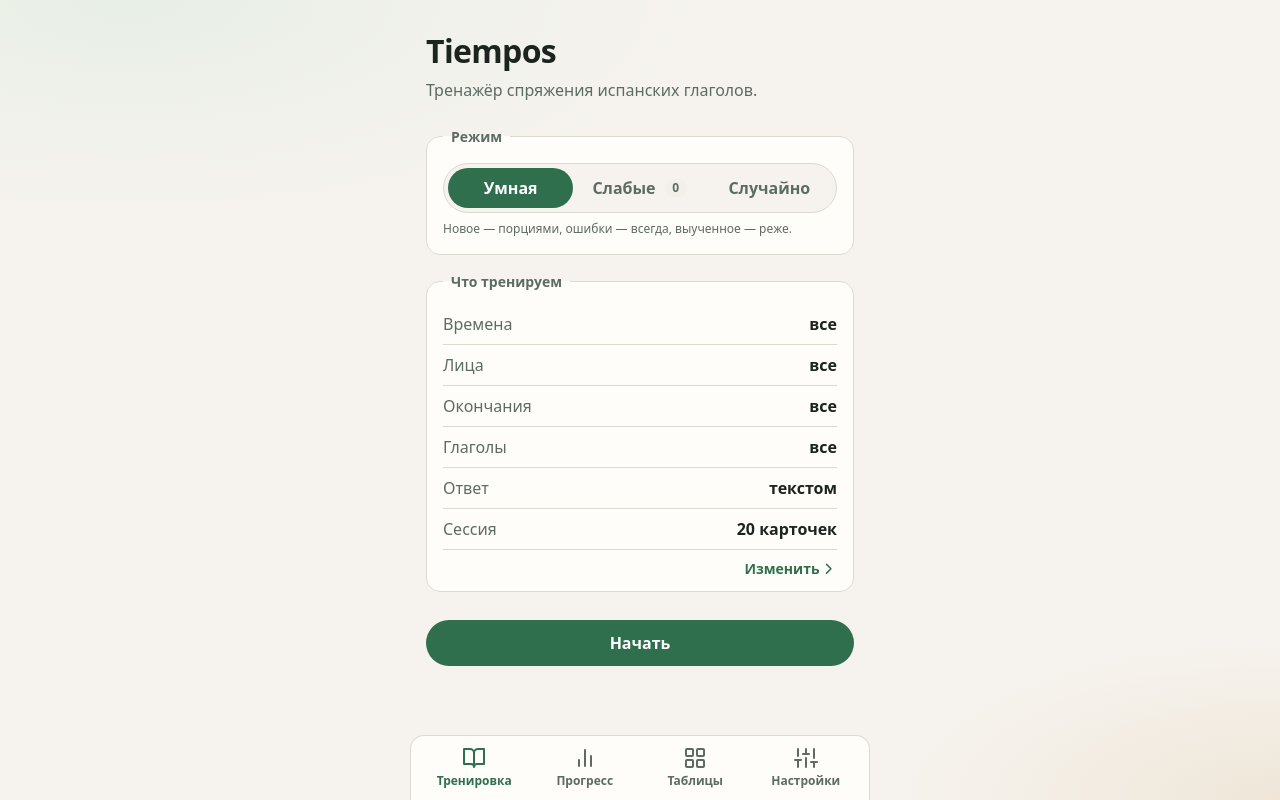
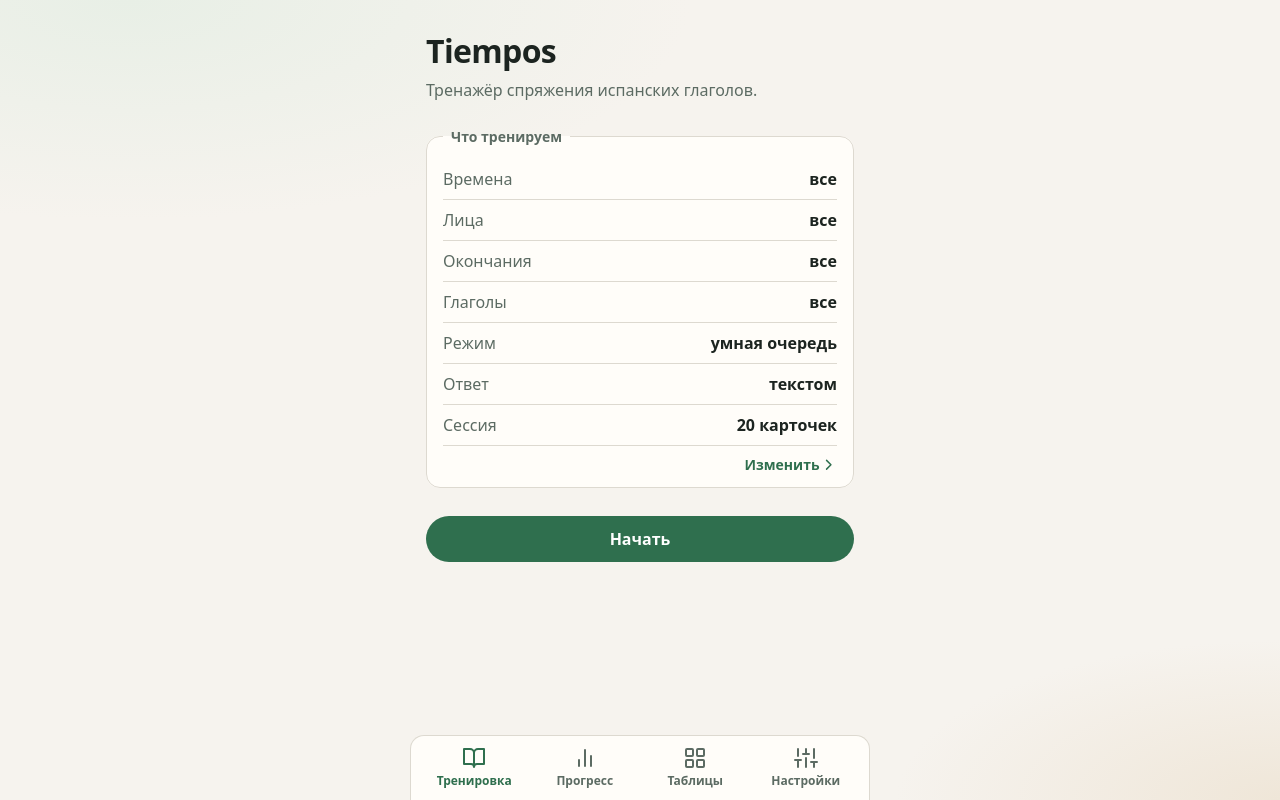
Before and after one commit to bartenev/tiempos, a Vue app: page / in a window 1280 px wide. Built offline with nearby package versions, Linux system fonts and the light colour scheme.

Commit message:
Move the session mode switch from home to settings
The home summary gets a «Режим» row (with the weak count in «только
слабые»), and the empty-weak notice now points to settings.

Co-Authored-By: Claude Opus 5.5 <noreply@anthropic.com>

```diff
--- a/src/components/HomePanel.vue
+++ b/src/components/HomePanel.vue
@@ -5,7 +5,7 @@ import { cellsForConfig, weakCount } from '../lib/session'
 import { bookConfigFromSettings, configFromSettings } from '../lib/settings'
 import { settings } from '../lib/settingsState'
 import { describeBook, describeSettings } from '../lib/settingsSummary'
-import type { BookConfig, SessionConfig, SessionMode, Track } from '../types'
+import type { BookConfig, SessionConfig, Track } from '../types'
 import Icon from './Icon.vue'
 
 defineProps<{
@@ -21,22 +21,6 @@ const emit = defineEmits<{
 const TRACKS: { track: Track; label: string }[] = [
   { track: 'verbs', label: 'Глаголы' },
   { track: 'book', label: 'Учебник' },
-]
-
-const MODES: { mode: SessionMode; label: string; hint: string; bookHint?: string }[] = [
-  {
-    mode: 'smart',
-    label: 'Умная',
-    hint: 'Новое — порциями, ошибки — всегда, выученное — реже.',
-    bookHint: 'Новое — глава за главой, ошибки — всегда, выученное — реже.',
-  },
-  {
-    mode: 'weak',
-    label: 'Слабые',
-    hint: 'Только формы, где были ошибки.',
-    bookHint: 'Только упражнения, где были ошибки.',
-  },
-  { mode: 'random', label: 'Случайно', hint: 'Равномерно, без учёта прогресса.' },
 ]
 
 /** Тренажёр артиклей — статическая страница из public/articulos (собрана в проекте espanol). */
@@ -63,11 +47,6 @@ const formsCount = computed(() => {
 const summary = computed(() => describeSettings(settings))
 
 const bookSummary = computed(() => describeBook(settings))
-
-const modeHint = computed(() => {
-  const mode = MODES.find((m) => m.mode === settings.mode)!
-  return isBook.value ? mode.bookHint ?? mode.hint : mode.hint
-})
 
 const canStart = computed(() => {
   if (formsCount.value === 0) return false
@@ -109,30 +88,6 @@ function start() {
       </button>
     </div>
 
-    <fieldset class="group home__mode">
-      <legend class="group__legend home__mode-legend">Режим</legend>
-      <div class="segmented home__mode-switch" role="radiogroup" aria-label="Режим">
-        <button
-          v-for="m in MODES"
-          :key="m.mode"
-          class="segmented__item home__mode-item"
-          :class="{ 'segmented__item--active': settings.mode === m.mode }"
-          type="button"
-          role="radio"
-          :aria-checked="settings.mode === m.mode"
-          @click="settings.mode = m.mode"
-        >
-          {{ m.label }}
-          <span
-            v-if="m.mode === 'weak'"
-            class="badge home__weak-count"
-            :class="{ 'badge--hot': weak > 0 }"
-          >{{ weak }}</span>
-        </button>
-      </div>
-      <p class="group__note home__mode-note">{{ modeHint }}</p>
-    </fieldset>
-
     <fieldset class="group home__filters">
       <legend class="group__legend home__filters-legend">Что тренируем</legend>
       <!-- вся карточка — одна кнопка в настройки -->
@@ -148,6 +103,10 @@ function start() {
         <span class="home__filter">
           <span class="home__filter-name">Упражнений</span>
           <span class="home__filter-value">{{ bookSummary.exercises }}</span>
+        </span>
+        <span class="home__filter">
+          <span class="home__filter-name">Режим</span>
+          <span class="home__filter-value">{{ bookSummary.mode }}<template v-if="settings.mode === 'weak'"> · {{ weak }}</template></span>
         </span>
         <span class="home__filter">
           <span class="home__filter-name">Ответ</span>
@@ -177,6 +136,10 @@ function start() {
           <span class="home__filter-value">{{ summary.verbs }}</span>
         </span>
         <span class="home__filter">
+          <span class="home__filter-name">Режим</span>
+          <span class="home__filter-value">{{ summary.mode }}<template v-if="settings.mode === 'weak'"> · {{ weak }}</template></span>
+        </span>
+        <span class="home__filter">
           <span class="home__filter-name">Ответ</span>
           <span class="home__filter-value">{{ summary.answer }}</span>
         </span>
@@ -196,7 +159,7 @@ function start() {
       (и что в imperativo нет yo).
     </p>
     <p v-else-if="settings.mode === 'weak' && weak === 0" class="notice notice--muted home__weak-empty">
-      Слабых {{ isBook ? 'упражнений' : 'форм' }} в выбранном нет — начните с умной очереди.
+      Слабых {{ isBook ? 'упражнений' : 'форм' }} в выбранном нет — выберите другой режим в настройках.
     </p>
     <p v-if="error" class="notice notice--bad home__error">{{ error }}</p>
 
--- a/src/components/SettingsPanel.vue
+++ b/src/components/SettingsPanel.vue
@@ -1,9 +1,12 @@
 <script setup lang="ts">
 import { computed } from 'vue'
 import { IRREGULAR_INFINITIVES, findVerb } from '../data/verbs'
+import { bookWeakCount } from '../lib/book'
+import { weakCount } from '../lib/session'
+import { bookConfigFromSettings, configFromSettings } from '../lib/settings'
 import { settings } from '../lib/settingsState'
 import { setTheme, theme } from '../lib/theme'
-import type { Person } from '../types'
+import type { Person, SessionMode } from '../types'
 import { PERSONS, TENSES, TENSE_LABELS, VERB_GROUPS } from '../types'
 import BookPicker from './BookPicker.vue'
 import Icon from './Icon.vue'
@@ -12,14 +15,43 @@ const irregularList = IRREGULAR_INFINITIVES
 
 const SIZES = [10, 20, 30]
 
+const MODES: { mode: SessionMode; label: string; hint: string; bookHint?: string }[] = [
+  {
+    mode: 'smart',
+    label: 'Умная',
+    hint: 'Новое — порциями, ошибки — всегда, выученное — реже.',
+    bookHint: 'Новое — глава за главой, ошибки — всегда, выученное — реже.',
+  },
+  {
+    mode: 'weak',
+    label: 'Слабые',
+    hint: 'Только формы, где были ошибки.',
+    bookHint: 'Только упражнения, где были ошибки.',
+  },
+  { mode: 'random', label: 'Случайно', hint: 'Равномерно, без учёта прогресса.' },
+]
+
+const isBook = computed(() => settings.track === 'book')
+
+/** Сколько слабых в выбранном — бейдж у «Слабых». */
+const weak = computed(() =>
+  isBook.value
+    ? bookWeakCount(bookConfigFromSettings(settings).units)
+    : weakCount(configFromSettings(settings)),
+)
+
+const modeHint = computed(() => {
+  const mode = MODES.find((m) => m.mode === settings.mode)!
+  return isBook.value ? mode.bookHint ?? mode.hint : mode.hint
+})
+
 const answerNote = computed(() => {
-  const isBook = settings.track === 'book'
   if (settings.answer === 'oral') {
-    return isBook
+    return isBook.value
       ? 'Скажите ответ вслух, откройте его и отметьте себя.'
       : 'Скажите форму вслух, откройте её и отметьте себя.'
   }
-  return isBook ? 'Впишите ответ в пропуск или выберите вариант.' : 'Впишите форму глагола в пропуск.'
+  return isBook.value ? 'Впишите ответ в пропуск или выберите вариант.' : 'Впишите форму глагола в пропуск.'
 })
 
 /** Подписи чекбоксов; usted / ustedes тренируются вместе с él / ellos. */
@@ -138,6 +170,30 @@ function setAllIrregular(value: boolean) {
           {{ n }}
         </button>
       </div>
+    </fieldset>
+
+    <fieldset class="group settings__mode">
+      <legend class="group__legend settings__mode-legend">Режим</legend>
+      <div class="segmented settings__mode-switch" role="radiogroup" aria-label="Режим">
+        <button
+          v-for="m in MODES"
+          :key="m.mode"
+          class="segmented__item settings__mode-item"
+          :class="{ 'segmented__item--active': settings.mode === m.mode }"
+          type="button"
+          role="radio"
+          :aria-checked="settings.mode === m.mode"
+          @click="settings.mode = m.mode"
+        >
+          {{ m.label }}
+          <span
+            v-if="m.mode === 'weak'"
+            class="badge settings__weak-count"
+            :class="{ 'badge--hot': weak > 0 }"
+          >{{ weak }}</span>
+        </button>
+      </div>
+      <p class="group__note settings__mode-note">{{ modeHint }}</p>
     </fieldset>
 
     <fieldset class="group settings__answer">
--- a/src/lib/settingsSummary.ts
+++ b/src/lib/settingsSummary.ts
@@ -1,6 +1,6 @@
 import { CHAPTERS, SECTIONS } from '../data/book'
 import { IRREGULAR_INFINITIVES } from '../data/verbs'
-import type { AnswerMode, BookSelection, BookTheme, Tense } from '../types'
+import type { AnswerMode, BookSelection, BookTheme, SessionMode, Tense } from '../types'
 import { PERSONS, TENSES, VERB_GROUPS } from '../types'
 import { chapterSize } from './book'
 import { selectedUnits } from './bookSelection'
@@ -22,11 +22,19 @@ export interface SettingsSummary {
   persons: string
   groups: string
   verbs: string
+  mode: string
   answer: string
   size: string
 }
 
 const NOTHING = '—'
+
+/** Режим очереди — строка «Режим» в сводке. */
+export const MODE_SUMMARY: Record<SessionMode, string> = {
+  smart: 'умная очередь',
+  weak: 'только слабые',
+  random: 'случайно',
+}
 
 /** Как отвечаем — строка «Ответ» в сводке. */
 export const ANSWER_SUMMARY: Record<AnswerMode, string> = {
@@ -76,6 +84,7 @@ export function describeSettings(settings: SetupSettings): SettingsSummary {
       VERB_GROUPS.length,
     ),
     verbs: describeVerbs(settings),
+    mode: MODE_SUMMARY[settings.mode],
     answer: ANSWER_SUMMARY[settings.answer],
     size: `${settings.size} карточек`,
   }
@@ -85,6 +94,7 @@ export interface BookSummary {
   theme: string
   chapters: string
   exercises: string
+  mode: string
   answer: string
   size: string
 }
@@ -115,6 +125,7 @@ export function describeBook(settings: SetupSettings): BookSummary {
     theme: describeTheme(settings.bookSelection, units),
     chapters: units.length === 0 ? NOTHING : `${units.length} из ${CHAPTERS.length}`,
     exercises: String(exercises),
+    mode: MODE_SUMMARY[settings.mode],
     answer: ANSWER_SUMMARY[settings.answer],
     size: `${settings.size} карточек`,
   }
```
Also changed, not shown: 1 other file (tests, documents, lock files or other folders).
